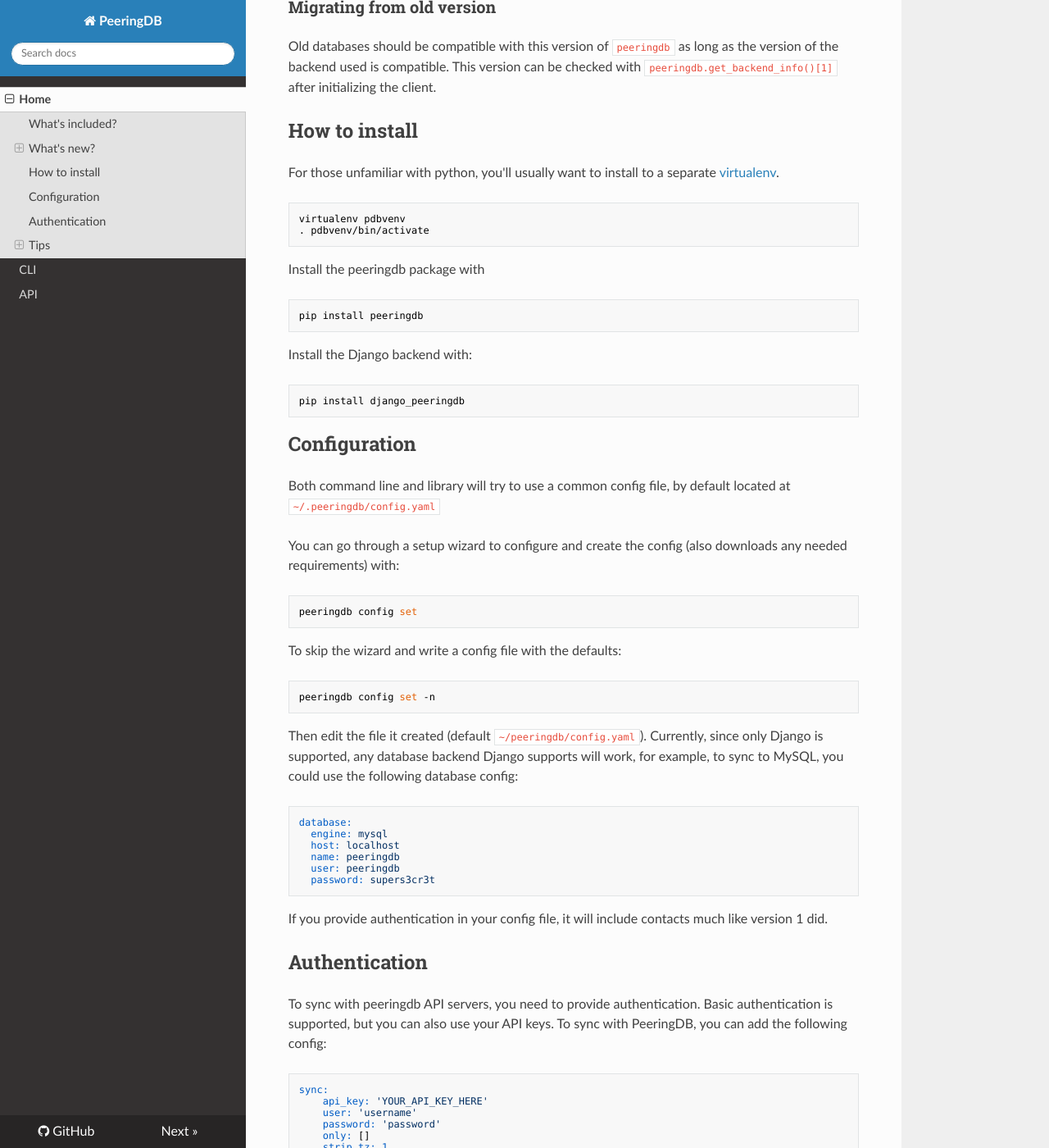
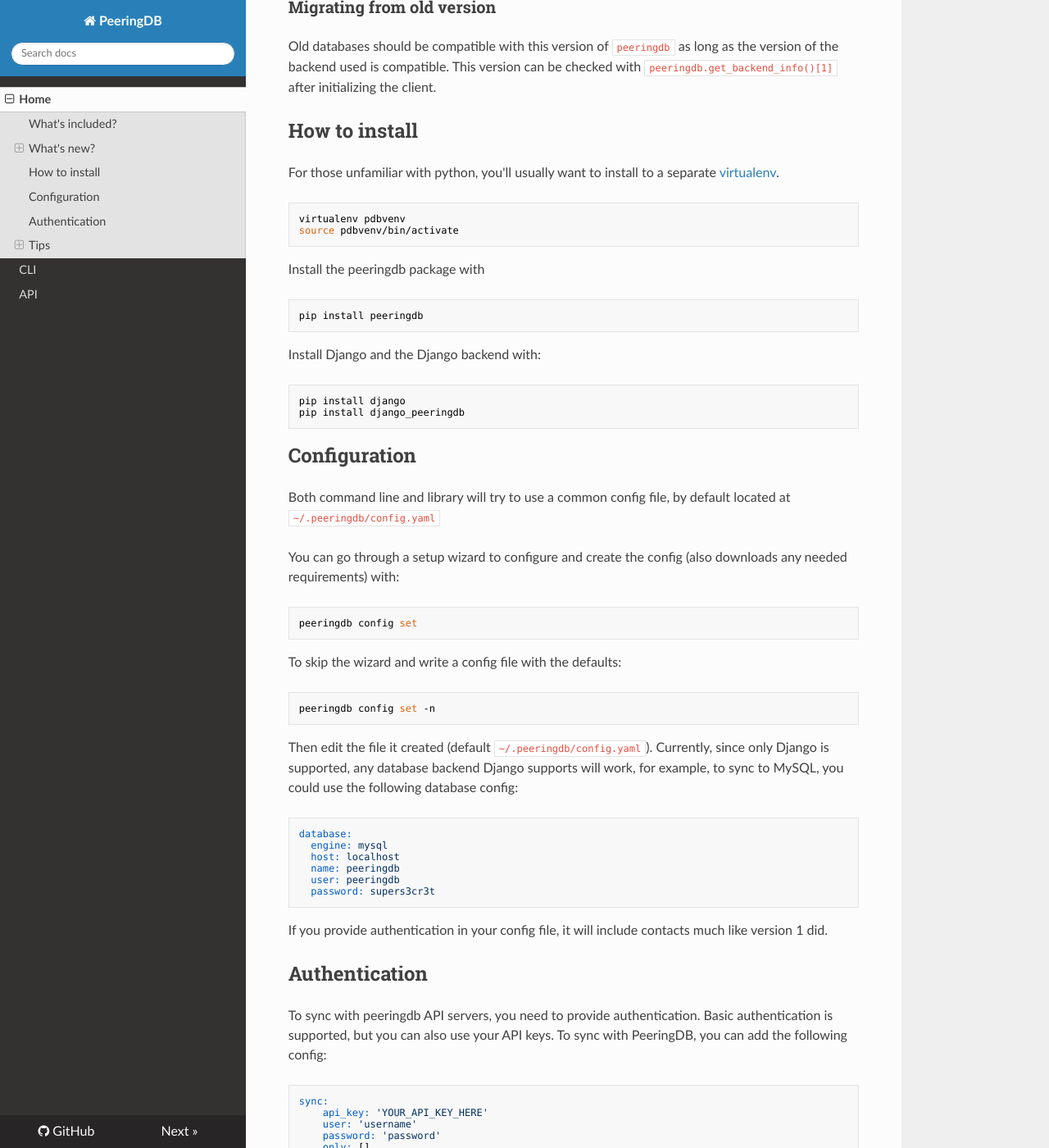
Before and after one commit to peeringdb/peeringdb-py, an MkDocs documentation site: the page built from docs/index.md, in a window 1280 px wide and 1400 px high, scrolled down 590 px. Shown: the whole window at 82% size. Built offline with MkDocs 1.6.1, drawn with Linux system fonts in a browser that asks for light colours; nearby versions of some CDN libraries; old or Windows-style settings are respelled for this version of MkDocs.

Commit message:
Update index.md

```diff
--- a/docs/index.md
+++ b/docs/index.md
@@ -18,14 +18,15 @@
 For those unfamiliar with python, you'll usually want to install to a separate [virtualenv](http://docs.python-guide.org/en/latest/dev/virtualenvs/).
 
     virtualenv pdbvenv
-    . pdbvenv/bin/activate
+    source pdbvenv/bin/activate
 
 Install the peeringdb package with
 
     pip install peeringdb
 
-Install the Django backend with:
+Install Django and the Django backend with:
 
+    pip install django
     pip install django_peeringdb
 
 ## Configuration
@@ -39,7 +40,7 @@
 
     peeringdb config set -n
 
-Then edit the file it created (default `~/peeringdb/config.yaml`). Currently, since only Django is supported, any database backend Django supports will work, for example, to sync to MySQL, you could use the following database config:
+Then edit the file it created (default `~/.peeringdb/config.yaml`). Currently, since only Django is supported, any database backend Django supports will work, for example, to sync to MySQL, you could use the following database config:
 
     database:
       engine: mysql
```
